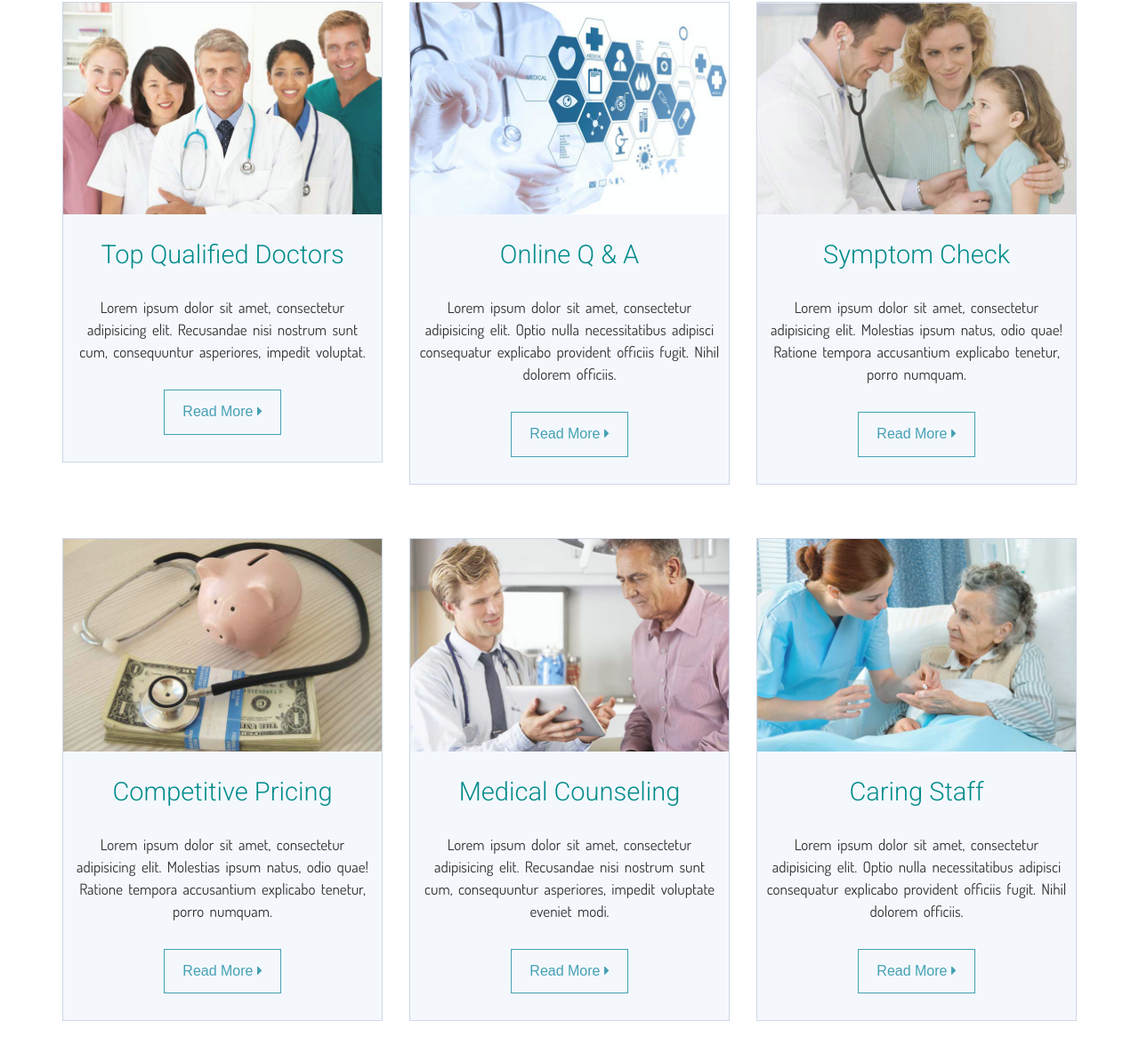
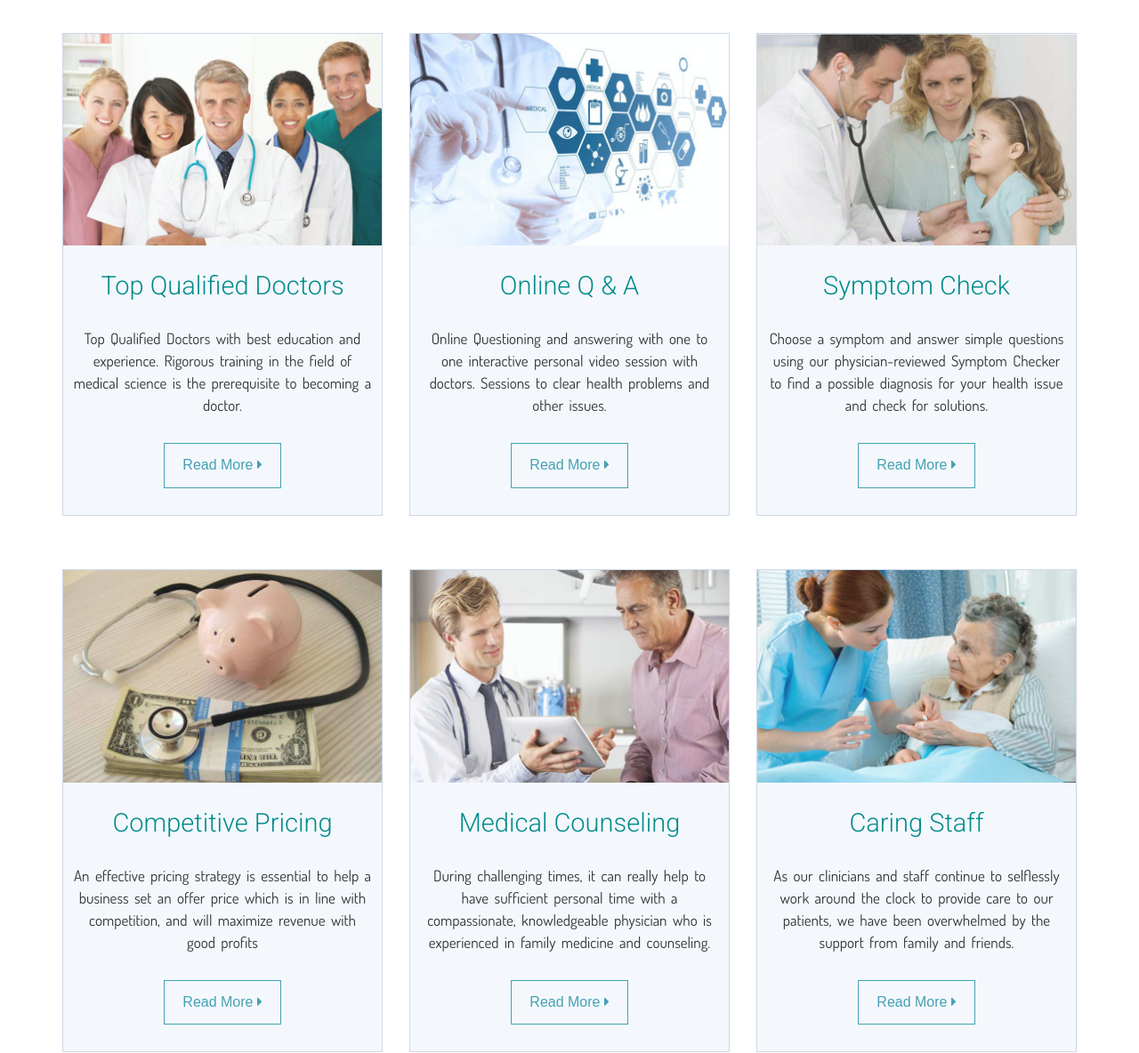
Before and after one commit to shivamtandon200500/HealthCare, a plain HTML site: page index.html in a window 1280 px wide. Shown: the part 1351-2535 px from the top of the page at 89% size. Drawn offline with Linux system fonts and the light colour scheme.

Commit message:
Update index.html

```diff
--- a/index.html
+++ b/index.html
@@ -114,7 +114,7 @@
       			<div class="row">
       				<div class="welcome">
         				<h2 class="welcome-title">Welcome To Our Health Care Clinic</h2>
-        				<p class="welcome-txt">Lorem Ipsum is simply dummy text of the printing and typesetting industry. Lorem Ipsum has been the industry's standard dummy text ever since the 1500s, when an unknown printer took a galley of type and scrambled it to make a type specimen book. It has survived not only five centuries, but also the leap into electronic typesetting, remaining essentially unchanged. </p>
+        				<p class="welcome-txt">Established in the year 1982, Welcome Healthcare is a prominent wholesaler, exporter, retailer and trader of Pharmaceutical Injection, Eye Drops, Cancer Medicine, Novo Nordisk Insulin, Hepatitis Medicine and much more medicinal products. We work with the support of our diligent and well trained professionals who help us to provide our reliable products for various healthcare requirements. We work in a vast marketing network and maintain huge distribution network.</p>
 		        		<button class="welcome-btn">Read More</button>
         			</div>
         		</div>
@@ -130,7 +130,7 @@
 							Why Choose Us
 						</h2>
 						<p class="sub-headline text-center">
-							Lorem ipsum dolor sit amet, consectetur
+							Best Health Care Clinic in India
 						</p>
 					</div>
 				</div>
@@ -143,7 +143,7 @@
 							</div>
 							<div class= "service-description text-center">
 								<h4 class= "service-heading">Top Qualified Doctors</h4>
-								<p>Lorem ipsum dolor sit amet, consectetur adipisicing elit. Recusandae nisi nostrum sunt cum, consequuntur asperiores, impedit voluptat.</p>
+								<p>Top Qualified Doctors with best education and experience. Rigorous training in the field of medical science is the prerequisite to becoming a doctor.</p>
 								<a href="#" class="rm-btn btn btn-primary">
 										Read More <i class="fa fa-caret-right"></i></a>
 							</div>
@@ -157,7 +157,7 @@
 							</div>
 							<div class= "service-description text-center">
 								<h4 class= "service-heading">Online Q & A</h4>
-								<p>Lorem ipsum dolor sit amet, consectetur adipisicing elit. Optio nulla necessitatibus adipisci consequatur explicabo provident officiis fugit. Nihil dolorem officiis.</p>
+								<p>Online Questioning and answering with one to one interactive personal video session with doctors. Sessions to clear health problems and other issues.</p>
 								<a href="#" class="rm-btn btn btn-primary">
 										Read More <i class="fa fa-caret-right"></i></a>
 							</div>
@@ -171,7 +171,7 @@
 							</div>
 							<div class= "service-description text-center">
 								<h4 class= "service-heading">Symptom Check</h4>
-								<p>Lorem ipsum dolor sit amet, consectetur adipisicing elit. Molestias ipsum natus, odio quae! Ratione tempora accusantium explicabo tenetur, porro numquam.</p>
+								<p>Choose a symptom and answer simple questions using our physician-reviewed Symptom Checker to find a possible diagnosis for your health issue and check for solutions.</p>
 								<a href="#" class="rm-btn btn btn-primary">
 										Read More <i class="fa fa-caret-right"></i></a>
 							</div>
@@ -185,7 +185,7 @@
 							</div>
 							<div class= "service-description text-center">
 								<h4 class= "service-heading">Competitive Pricing</h4>
-								<p>Lorem ipsum dolor sit amet, consectetur adipisicing elit. Molestias ipsum natus, odio quae! Ratione tempora accusantium explicabo tenetur, porro numquam.</p>
+								<p>An effective pricing strategy is essential to help a business set an offer price which is in line with competition, and will maximize revenue with good profits</p>
 								<a href="#" class="rm-btn btn btn-primary">
 										Read More <i class="fa fa-caret-right"></i></a>
 							</div>
@@ -199,7 +199,7 @@
 							</div>
 							<div class= "service-description text-center">
 								<h4 class= "service-heading">Medical Counseling</h4>
-								<p>Lorem ipsum dolor sit amet, consectetur adipisicing elit. Recusandae nisi nostrum sunt cum, consequuntur asperiores, impedit voluptate eveniet modi.</p>
+								<p>During challenging times, it can really help to have sufficient personal time with a compassionate, knowledgeable physician who is experienced in family medicine and counseling.</p>
 								<a href="#" class="rm-btn btn btn-primary">
 										Read More <i class="fa fa-caret-right"></i></a>
 							</div>
@@ -213,7 +213,7 @@
 							</div>
 							<div class= "service-description text-center">
 								<h4 class= "service-heading">Caring Staff</h4>
-								<p>Lorem ipsum dolor sit amet, consectetur adipisicing elit. Optio nulla necessitatibus adipisci consequatur explicabo provident officiis fugit. Nihil dolorem officiis.</p>
+								<p>As our clinicians and staff continue to selflessly work around the clock to provide care to our patients, we have been overwhelmed by the support from family and friends.</p>
 								<a href="#" class="rm-btn btn btn-primary">
 										Read More <i class="fa fa-caret-right"></i></a>
 							</div>
@@ -415,7 +415,7 @@
 				<div class="row">
 					<div class="col-md-12">
 						<div class="copy-right-text text-center">
-							&copy; Copyright 2014, Your Website Link. Theme by <a href="https://themewagon.com/">ThemeWagon</a>
+							&copy; Copyright 2020, Github Link<a href="https://github.com/shivamtandon200500/HealthCare">Dev Bros</a>
 						</div>
 					</div>
 				</div>
```
